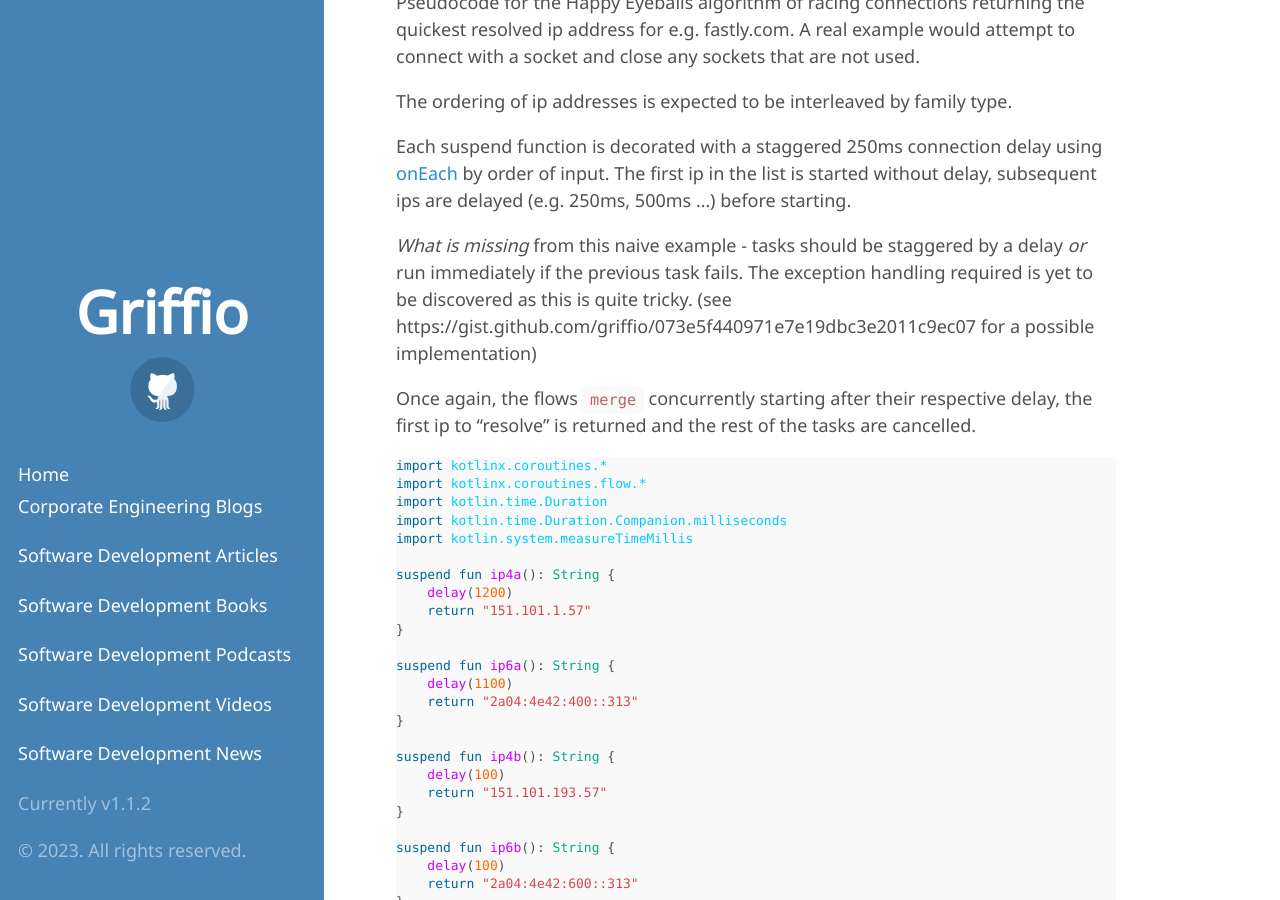
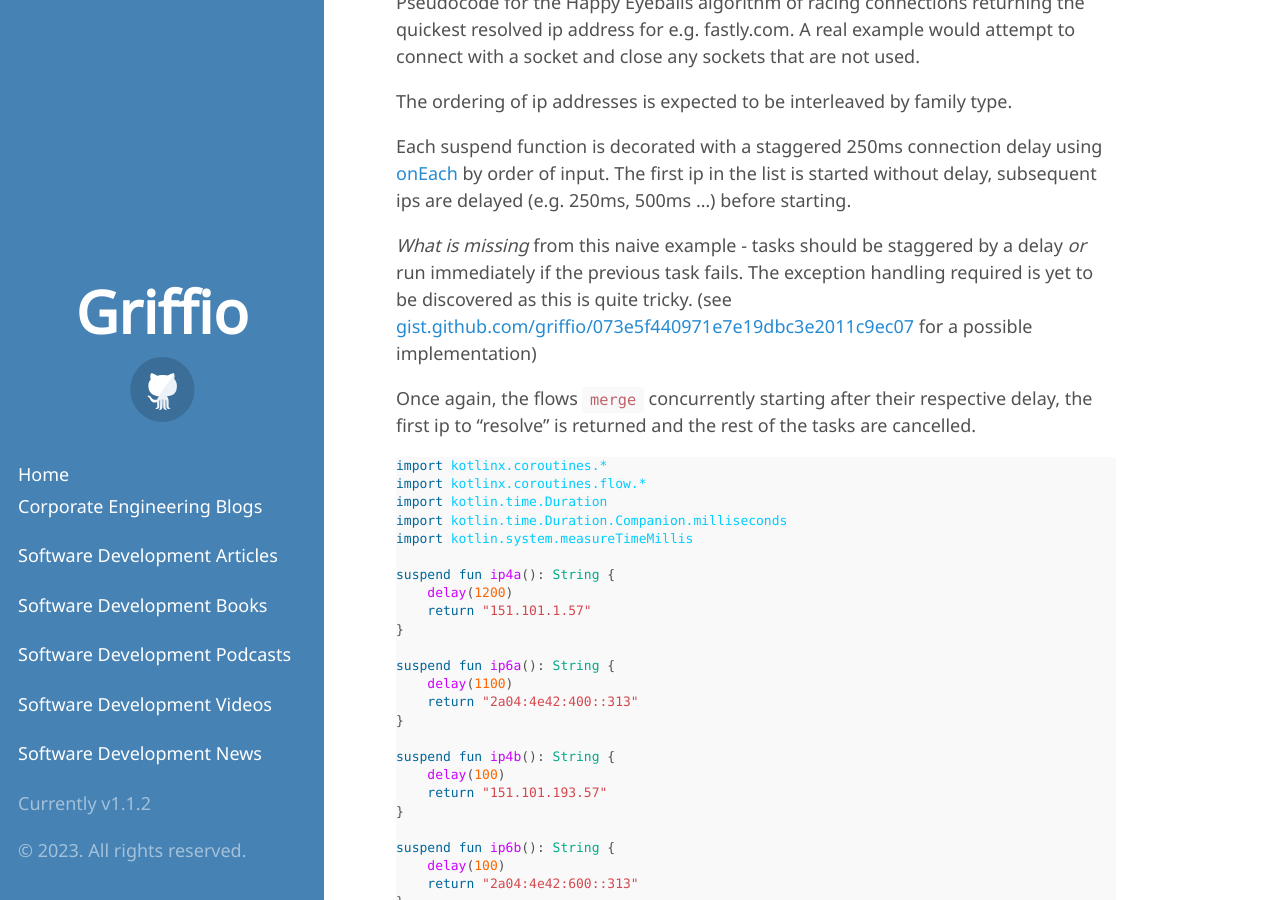
Before and after one commit to griffio/griffio.github.io, a Jekyll site: the page built from _posts/2023-03-18-More-Kotlin-Racing-Ambiguous-Coroutines.md, in a window 1280 px wide and 900 px high, scrolled down 4663 px. Built offline with Jekyll 4.4.1, drawn with Linux system fonts in a browser that asks for light colours; some web fonts are replaced; some of the changed lines change nothing that is shown.

Commit message:
Update 2023-03-18-More-Kotlin-Racing-Ambiguous-Coroutines.md

```diff
--- a/_posts/2023-03-18-More-Kotlin-Racing-Ambiguous-Coroutines.md
+++ b/_posts/2023-03-18-More-Kotlin-Racing-Ambiguous-Coroutines.md
@@ -243,7 +243,7 @@
 
 *What is missing* from this naive example - tasks should be staggered by a delay *or* run immediately if the previous task fails.
 The exception handling required is yet to be discovered as this is quite tricky.
-(see https://gist.github.com/griffio/073e5f440971e7e19dbc3e2011c9ec07 for a possible implementation)
+(see [gist.github.com/griffio/073e5f440971e7e19dbc3e2011c9ec07](https://gist.github.com/griffio/073e5f440971e7e19dbc3e2011c9ec07) for a possible implementation)
 
 Once again, the flows `merge` concurrently starting after their respective delay, the first ip to "resolve" is returned
 and the rest of the tasks are cancelled.
```
